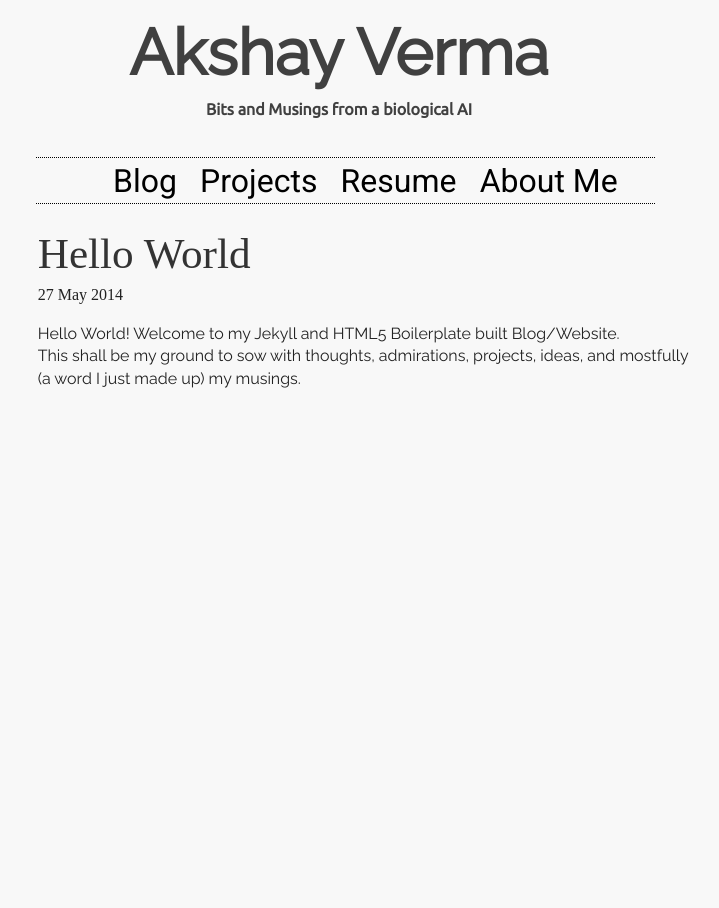
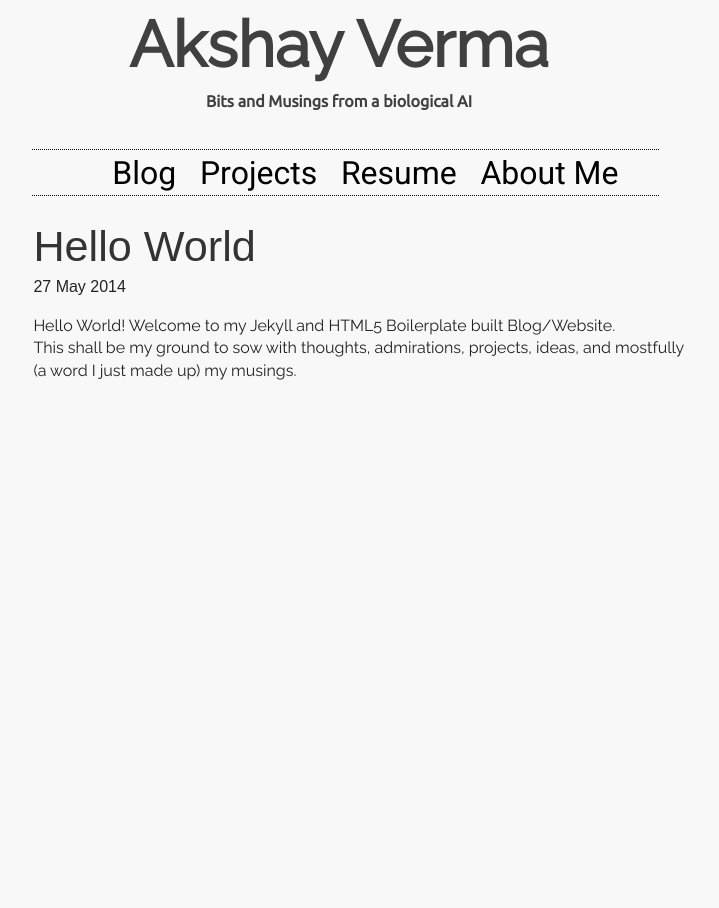
Before and after one commit to arvvvs/ar42v, a Jekyll site: the page built from blog/index.html, in a window 1280 px wide. Shown: the whole page, without its empty margins (301-1020 px from the left). Built offline with Jekyll 4.4.1, drawn with Linux system fonts in a browser that asks for light colours; nearby versions of some CDN libraries; some web fonts are replaced; Markdown is read by kramdown in place of the engine named in the settings.

Commit message:
didn't work reverting

```diff
--- a/_layouts/default.html
+++ b/_layouts/default.html
@@ -9,11 +9,9 @@
 
         <!-- Place favicon.ico and apple-touch-icon(s) in the root directory -->
 
-<!--        <link rel="stylesheet" href="/css/normalize.css">
+        <link rel="stylesheet" href="/css/normalize.css">
         <link rel="stylesheet" href="/css/main.css">
--->
-        <link rel="stylesheet" href="https://raw.githubusercontent.com/arvvvs/ar42v/master/css/main.css">
-        <link rel="styleseet" hrer="https://raw.githubusercontent.com/arvvvs/ar42v/master/css/normalize.css">
+
         <script src="js/vendor/modernizr-2.8.0.min.js"></script>
     </head>
     <body class="{{page.class}}">
```
Also changed, not shown: 4 other files.
